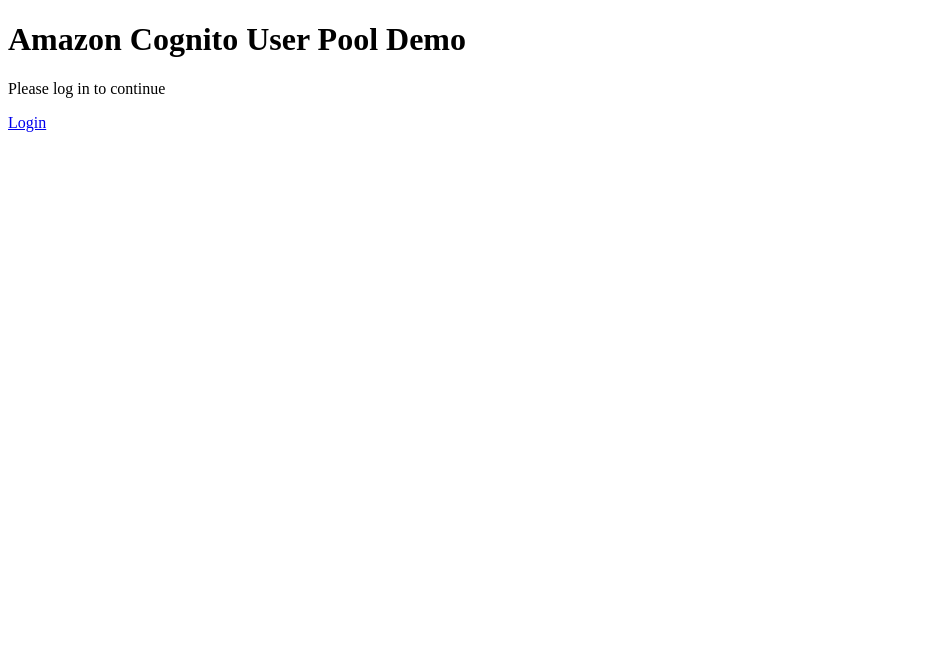
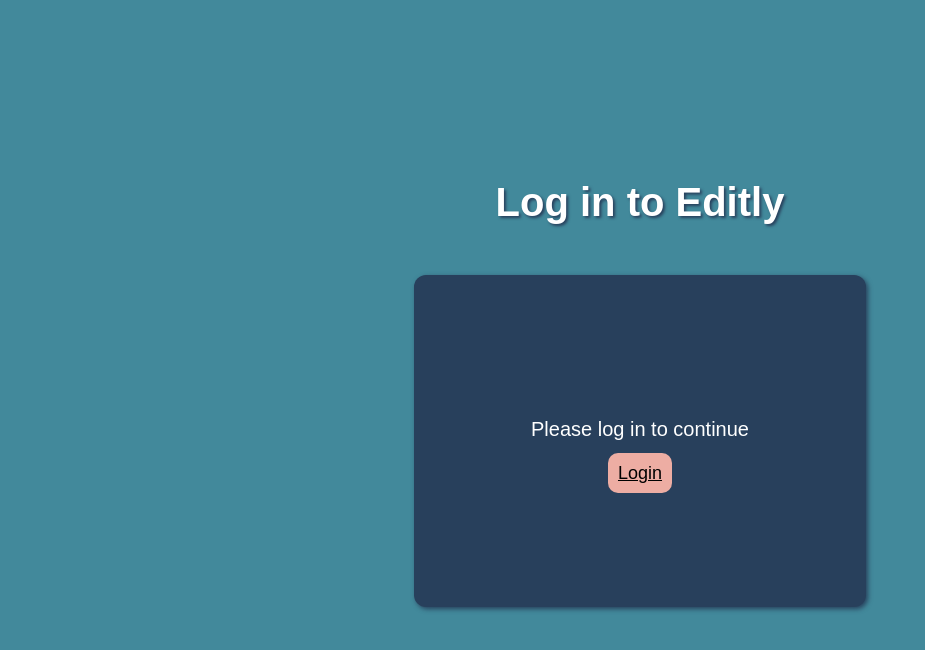
Before and after one commit to helenebech/photo-app, a website: page public/login.html in a window 1280 px wide. Shown: the whole page, without its empty margins (0-925 px from the left). Drawn offline with Linux system fonts and the light colour scheme.

Commit message:
fixed some styling of login page

```diff
--- a/public/login.css
+++ b/public/login.css
@@ -26,12 +26,15 @@
 }
 
 section {
+    display: flex;
+    flex-direction: column;
+    justify-content: center;
+    align-items: center;
     border: 1px solid #ddd;
     padding: 1rem;
     border-radius: 12px;
     width: 60%;
     height: 300px;
-    align-items: center;
     max-width: 600px;
     margin: 0 auto;
     font-size: 20px;
@@ -55,7 +58,12 @@
     font-size: 20px;
 }
 
-button {
+p{
+    font-size: 20px;
+    color: white;
+}
+
+a {
     padding: 0.6rem;
     width: 80%;
     font-size: large;
@@ -65,7 +73,7 @@
     color: black;
 }
 
-button:hover {
+a:hover {
     background-color: #42899b;
     color: white;
 }
--- a/public/login.html
+++ b/public/login.html
@@ -1,4 +1,4 @@
-<!-- <!doctype html>
+<!doctype html>
 <html lang="en">
   <head>
     <head>
@@ -12,30 +12,33 @@
     <div id="wrapper">
       <h1 id="header">Log in to Editly</h1>
       <section>
-          <label>Username <input id="u" ></label>
-          <label>Password <input id="p" type="password"></label>
-          <button id="loginBtn">Log in</button>
-          <div id="msg"></div>
+        <div id="auth-section">
+          <p>Please log in to continue</p>
+          <a id="loginLink" href="#">Login</a>
+        </div>
       </section>
     </div>
 
     <script src="./login.js"></script>
   </body>
-</html> -->
+</html>
 
-<!DOCTYPE html>
-<html>
+<!-- <!doctype html>
+<html lang="en">
   <head>
-  <title>Amazon Cognito authentication Demo</title>
-  <script src="login.js" type="module" defer></script>
+    <meta charset="utf-8" />
+    <meta name="viewport" content="width=device-width, initial-scale=1" />
+    <title>Log in</title>
+    <script rel="stylesheet" type="module" defer></script>
   </head>
   <body>
     <div>
-    <h1>Amazon Cognito User Pool Demo</h1>
+      <h1>Log in to Editly</h1>
       <div id="auth-section">
         <p>Please log in to continue</p>
         <a id="loginLink" href="#">Login</a>
       </div>
     </div>
+    <script src="login.js"></script>
   </body>
-</html>
+</html> -->
```
Lines whose indentation alone changed are shown as unchanged.
